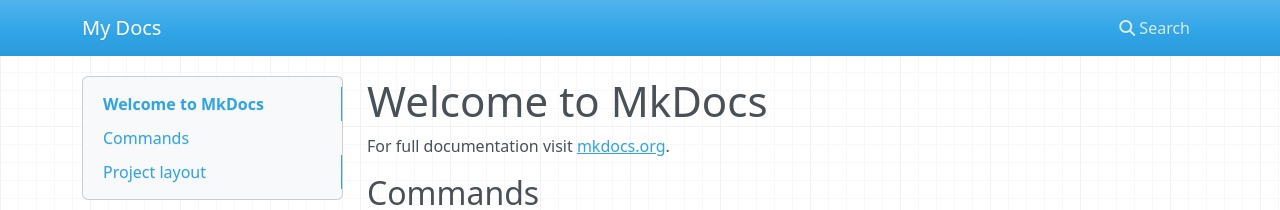
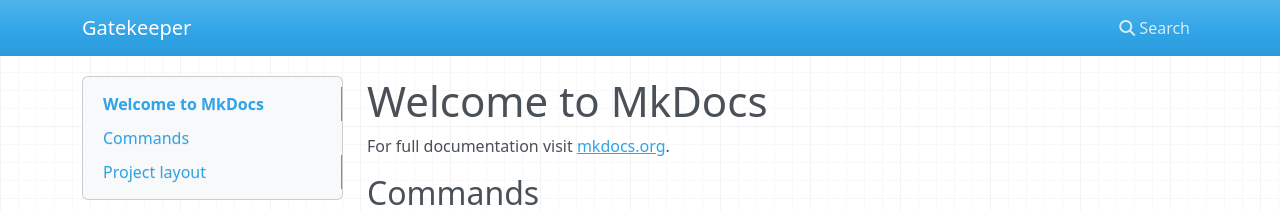
Before and after one commit to psecio/gatekeeper, an MkDocs documentation site: the page built from docs/docs/index.md, in a window 1280 px wide. Shown: the top 210 px of the page. Built offline with MkDocs 1.6.1, drawn with Linux system fonts in a browser that asks for light colours; nearby versions of some CDN libraries.

Commit message:
updating name of docs

```diff
--- a/docs/mkdocs.yml
+++ b/docs/mkdocs.yml
@@ -1 +1 @@
-site_name: My Docs
+site_name: Gatekeeper
```
